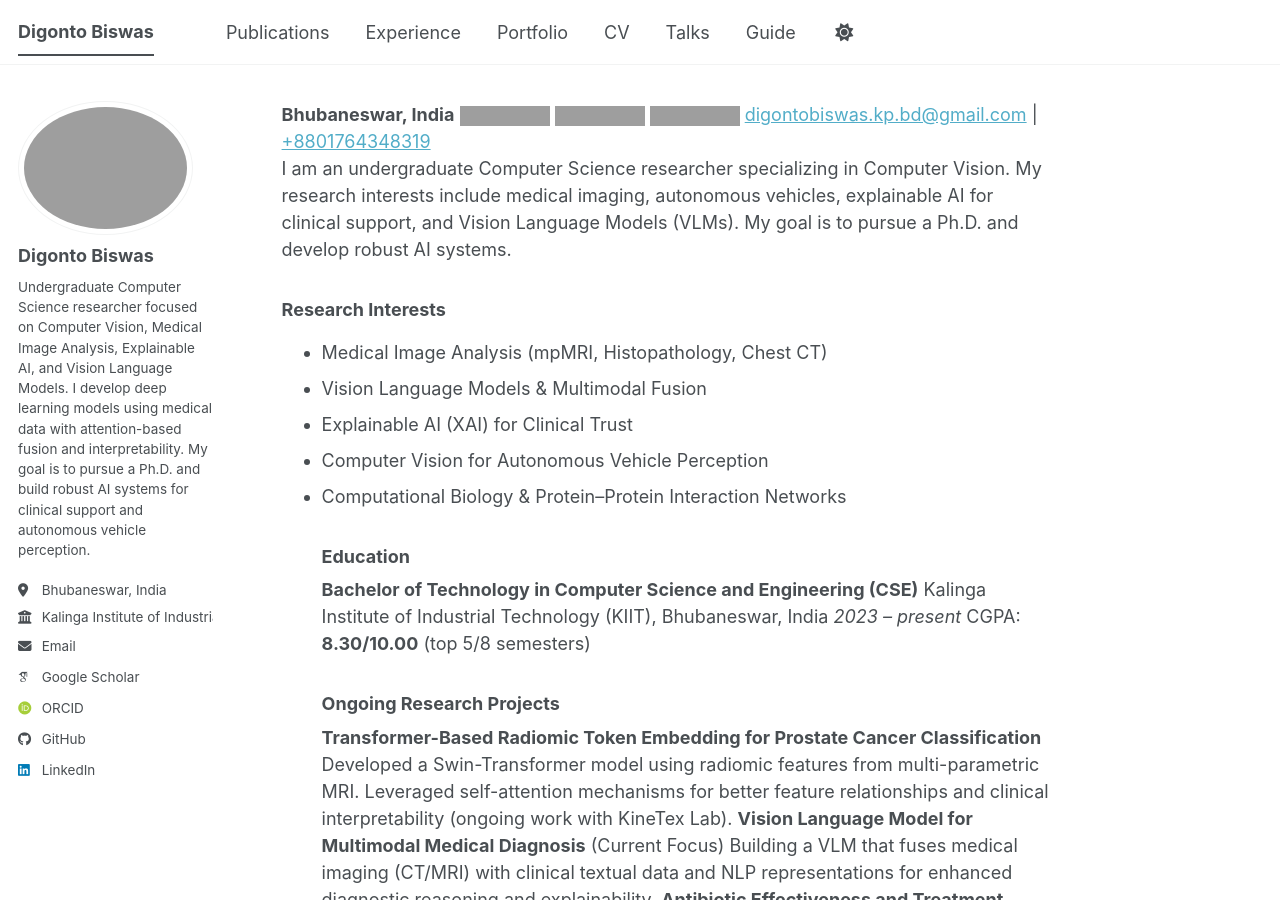
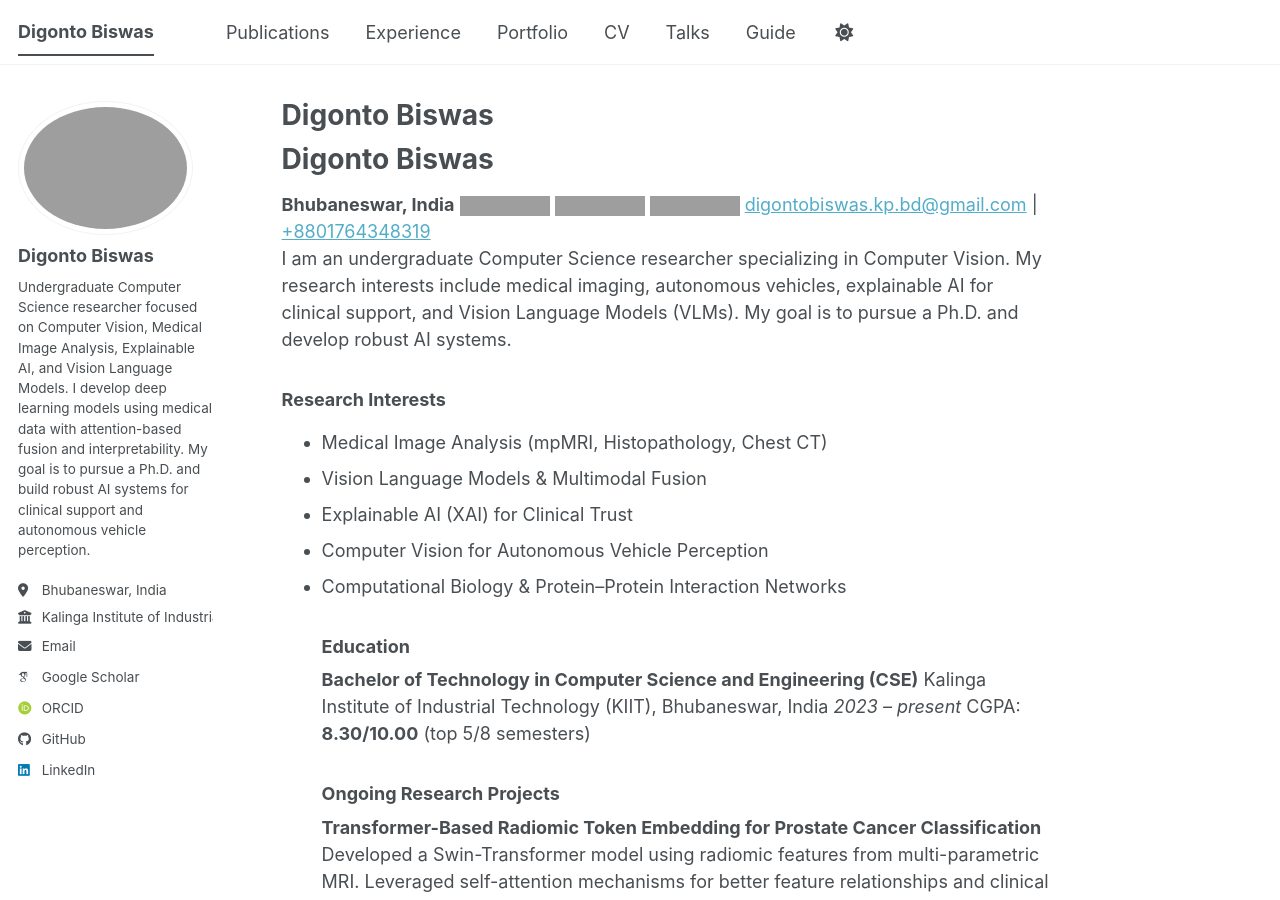
Before and after one commit to digontobiswas/digontobiswas.github.io, a Jekyll site: the page built from _pages/about.md, in a window 1280 px wide and 900 px high. Built offline with Jekyll 4.4.1, drawn with Linux system fonts in a browser that asks for light colours; some web fonts are replaced; a script bundle is joined from its source files by our own code; library files that are not in the unit come from our copies; our own code applies the rules of GitHub Pages for plain Markdown files; grey boxes are pictures that could not be loaded.

Commit message:
Update about.md

```diff
--- a/_pages/about.md
+++ b/_pages/about.md
@@ -6,7 +6,7 @@
   - /about/
   - /about.html
 ---
-
+# Digonto Biswas
 **Bhubaneswar, India**
 [![GitHub](https://img.shields.io/badge/GitHub-digontobiswas-black?style=flat&logo=github)](https://github.com/digontobiswas)
 [![Google Scholar](https://img.shields.io/badge/Google_Scholar-4285F4?style=flat&logo=google-scholar)](https://scholar.google.com/citations?user=cdnKCqMAAAAJ)
```
